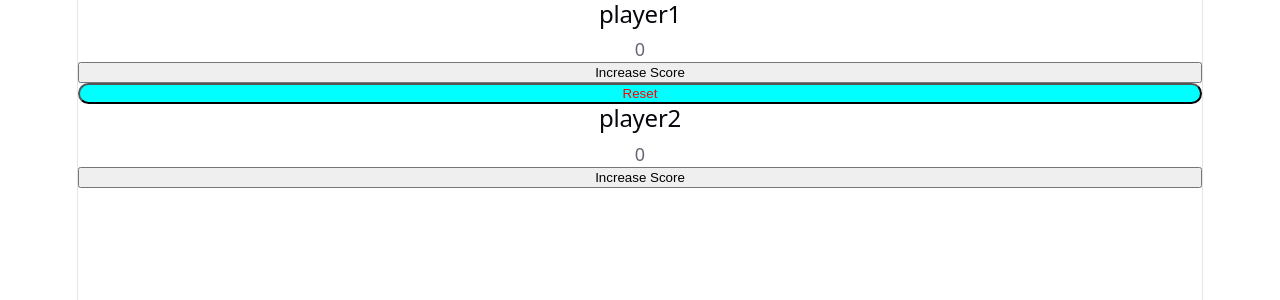
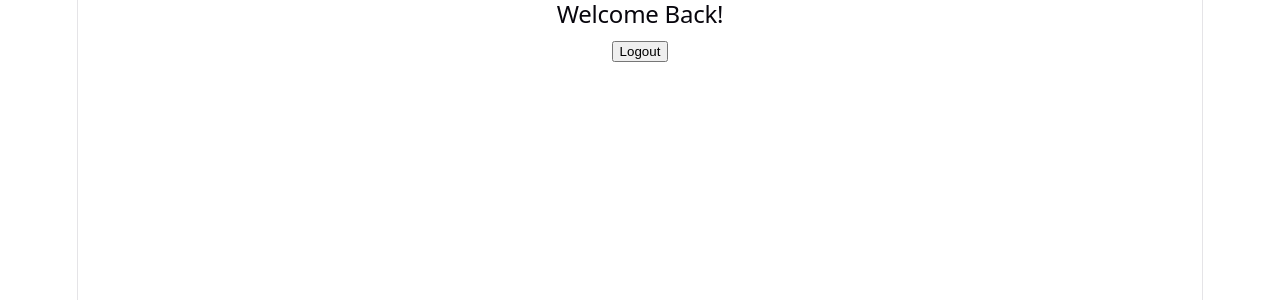
Before and after one commit to Aryan-basatia/react-fundamental, a React (Vite) app: page / in a window 1280 px wide. Shown: the top 300 px of the page. Built offline with nearby package versions, Linux system fonts and the light colour scheme.

Commit message:
feat: conditional rendering — login toggle, notification badge

```diff
--- a/src/App.jsx
+++ b/src/App.jsx
@@ -2,8 +2,12 @@
 import Greeting from "./components/Greeting";
 import Profile from "./components/Profile"; */
 
+import LoginStatus from "./components/LoginStatus";
+
+/*
+import PlayerScore from "./components/PLayerScore"; */
 import { useState } from "react";
-import PlayerScore from "./components/PLayerScore";
+import NotificationBadge from "./components/NotificationBadge";
 
 /* import Counter from "./components/Counter";
 import ToggleText from "./components/ToggleText";
@@ -16,7 +20,7 @@ function App() {
     console.log(name);
   } */
 
-  const [score1,setScore1] = useState(0);
+ /*  const [score1,setScore1] = useState(0);
   const [score2,setScore2] = useState(0);
 
   function onIncrement1(){
@@ -29,7 +33,15 @@ function App() {
   function onReset(){
     setScore1(0);
     setScore2(0);
-  }
+  } */
+
+    const [isLoggedIn,setIsLoggedIn] = useState(true);
+
+    function toggleLogin(){
+      setIsLoggedIn(prev => !prev)
+    }
+    const count = 0;
+
 
 
   return (
@@ -57,11 +69,13 @@ function App() {
         <ToggleText/>
         <UserForm /> */}
 
-        <PlayerScore name="player1" score={score1} onIncrement={onIncrement1}/>
+     {/*    <PlayerScore name="player1" score={score1} onIncrement={onIncrement1}/>
         <button  className="btn1" onClick={onReset}>Reset</button>
-        <PlayerScore name="player2" score={score2} onIncrement={onIncrement2}/>
+        <PlayerScore name="player2" score={score2} onIncrement={onIncrement2}/> */}
 
 
+        <LoginStatus isLoggedIn={isLoggedIn} toggleLogin={toggleLogin}/>
+        {count > 0&&<NotificationBadge count={count}/>}
     </>
   );
 }
--- /dev/null
+++ b/src/components/LoginStatus.jsx
@@ -0,0 +1,14 @@
+export default function LoginStatus({ isLoggedIn, toggleLogin }) {
+  return (
+    <div>
+      {isLoggedIn ? (
+        <>
+          <h2>Welcome Back!</h2>
+          <button onClick={toggleLogin}>Logout</button>
+        </>
+      ) : (
+        <button onClick={toggleLogin}>LogIn</button>
+      )}
+    </div>
+  );
+}
--- /dev/null
+++ b/src/components/NotificationBadge.jsx
@@ -0,0 +1,8 @@
+export default function NotificationBadge({count}){
+    if(count === 0){
+        return null;
+    }
+    return(
+        <p>{count}</p>
+    )
+}
```
